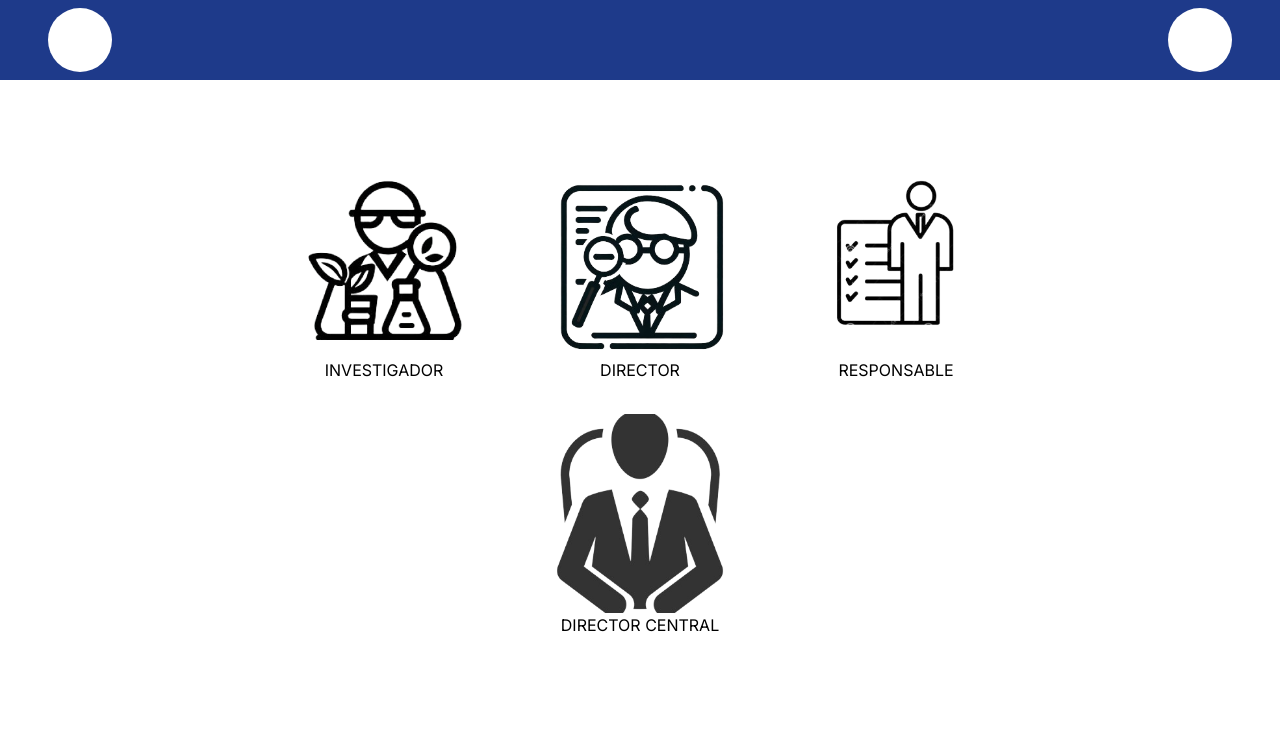
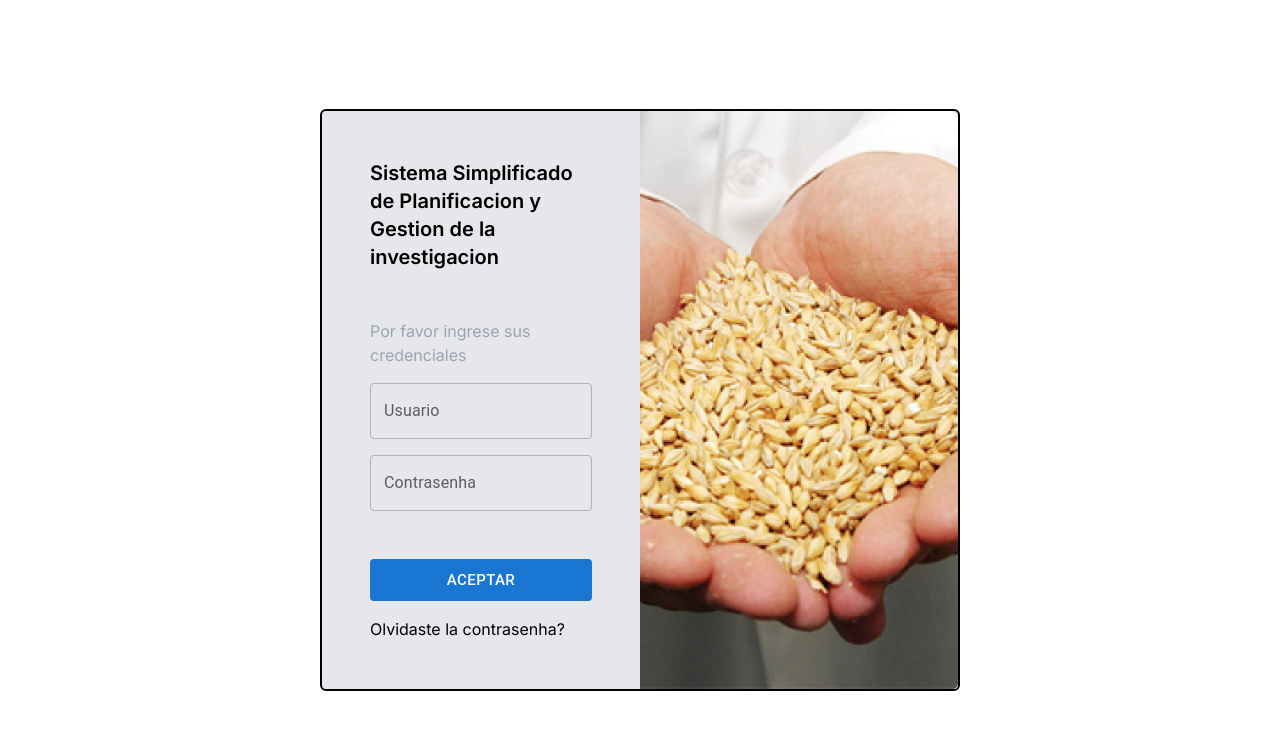
Before and after one commit to DseCasis/simpagi-frontend, a Next.js app: page / in a window 1280 px wide. Shown: the top 730 px of the page. Built offline with nearby package versions, Linux system fonts and the light colour scheme.

Commit message:
update form and created component selected role

```diff
--- a/src/app/page.js
+++ b/src/app/page.js
@@ -1,39 +1,14 @@
 "use client"
 
-
-import TextField from "@mui/material/TextField";
 import React from "react";
-import Button from "@mui/material/Button";
-import Menu from "@/app/layout/Menu";
+import UserLogin from "@/app/views/UserLogin";
 
 export default function Home(){
 
 
     return(
         <div>
-            <Menu></Menu>
-            <div className="space-y-8 flex justify-center flex-col items-center mt-20">
-                <div className="grid grid-cols-3 gap-12">
-                    <div className="w-52 text-center">
-                        <img src="/investigacion.png" alt=""/>
-                        <p className="">INVESTIGADOR</p>
-                    </div>
-                    <div className="w-52 text-center">
-                        <img src="/director.png" alt=""/>
-                        <p className="">DIRECTOR</p>
-                    </div>
-                    <div className="w-52 text-center">
-                        <img src="/responsable.png" alt=""/>
-                        <p className="">RESPONSABLE</p>
-                    </div>
-                </div>
-                <div className="">
-                    <div className="w-52 text-center">
-                        <img src="/director_central.png" alt=""/>
-                        <p className="">DIRECTOR CENTRAL</p>
-                    </div>
-                </div>
-            </div>
+            <UserLogin/>
         </div>
     )
 }
--- /dev/null
+++ b/src/app/views/SelectedRole.js
@@ -0,0 +1,34 @@
+"use client"
+
+import React from "react";
+
+export default function SelectedRole(){
+
+
+    return(
+        <div>
+            <div className="space-y-8 flex justify-center flex-col items-center mt-20">
+                <div className="grid grid-cols-3 gap-12">
+                    <div className="w-52 text-center">
+                        <img src="/investigacion.png" alt=""/>
+                        <p className="">INVESTIGADOR</p>
+                    </div>
+                    <div className="w-52 text-center">
+                        <img src="/director.png" alt=""/>
+                        <p className="">DIRECTOR</p>
+                    </div>
+                    <div className="w-52 text-center">
+                        <img src="/responsable.png" alt=""/>
+                        <p className="">RESPONSABLE</p>
+                    </div>
+                </div>
+                <div className="">
+                    <div className="w-52 text-center">
+                        <img src="/director_central.png" alt=""/>
+                        <p className="">DIRECTOR CENTRAL</p>
+                    </div>
+                </div>
+            </div>
+        </div>
+    )
+}
```
Also changed, not shown: public/user-group.png (deleted).
